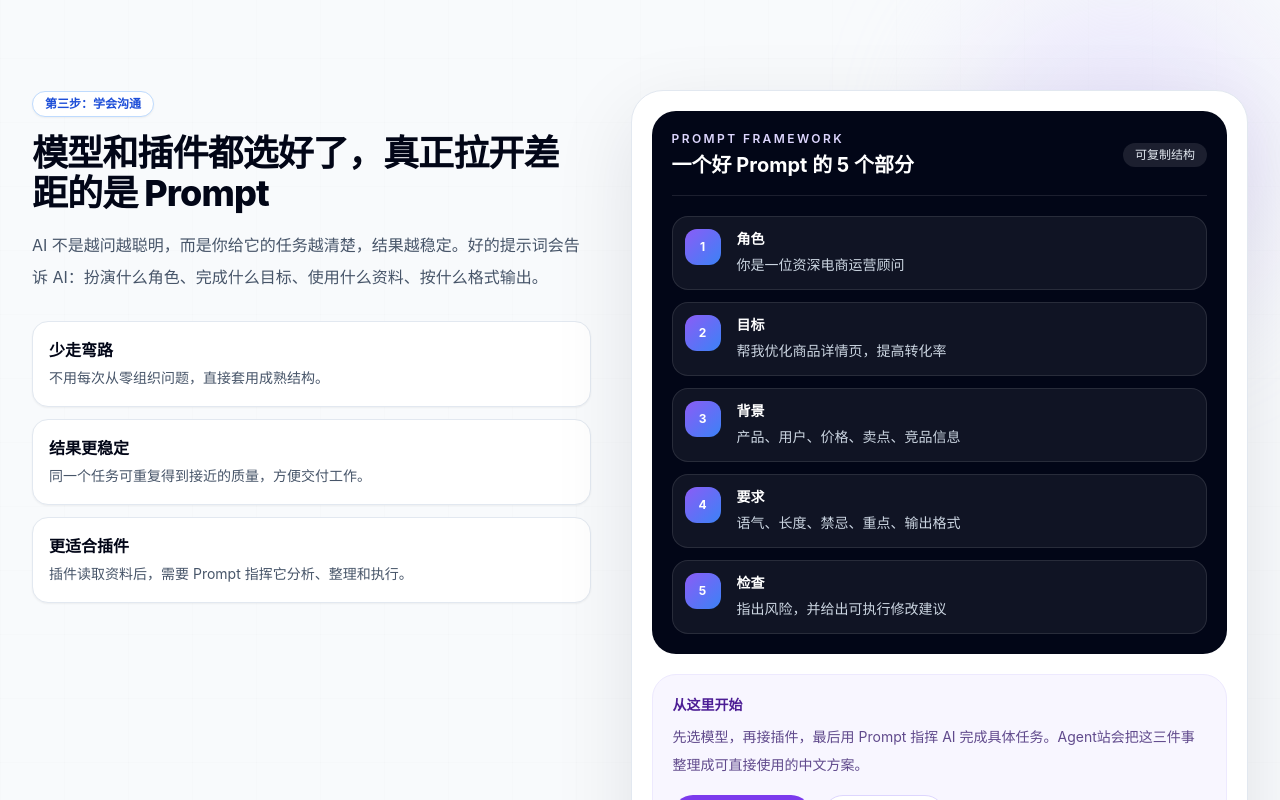
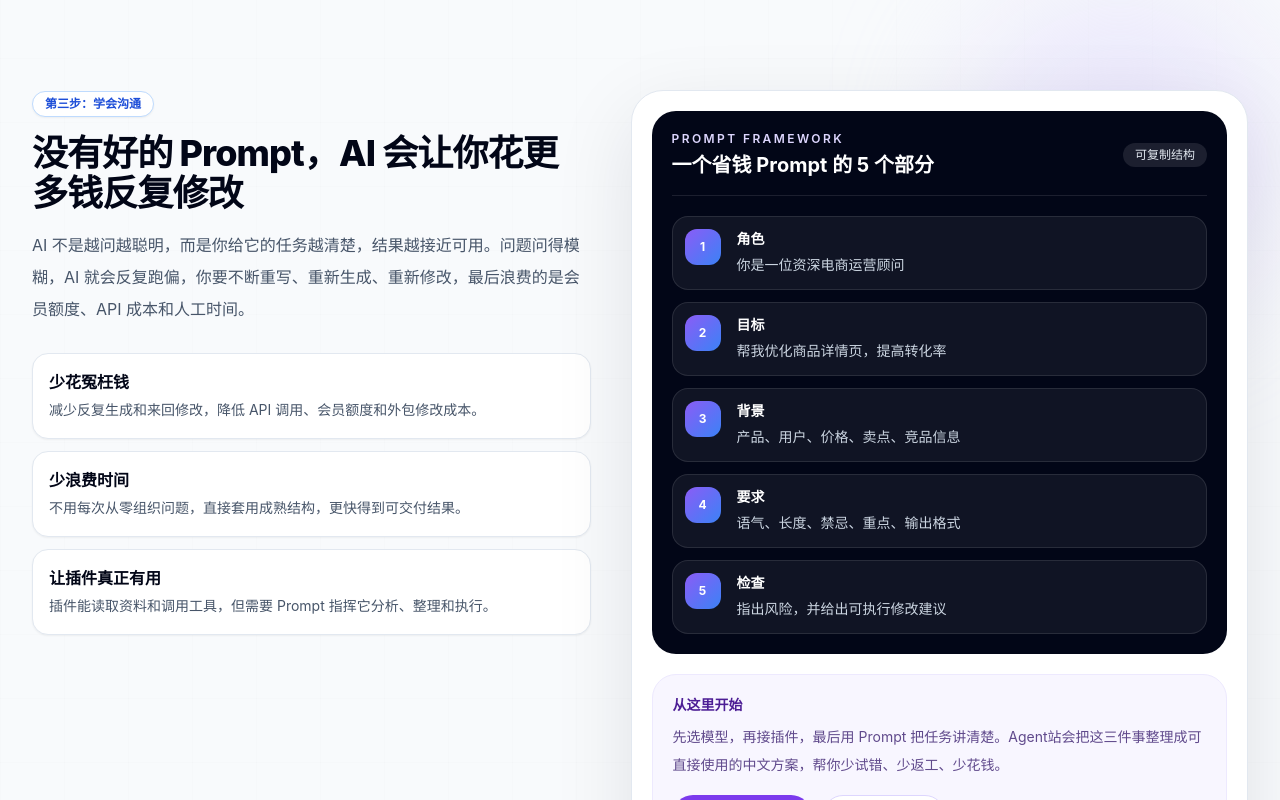
Before and after one commit to chanfaishingandychan-rgb/agentzhan, a Next.js app: page / in a window 1280 px wide. Shown: the part 3720-4520 px from the top of the page. Built offline with nearby package versions, Linux system fonts and the light colour scheme; no server answers.

Commit message:
Clarify prompt cost savings message

```diff
--- a/app/page.tsx
+++ b/app/page.tsx
@@ -366,16 +366,16 @@ export default function HomePage() {
               第三步：学会沟通
             </div>
             <h2 className="text-3xl font-extrabold tracking-tight text-slate-950 sm:text-4xl">
-              模型和插件都选好了，真正拉开差距的是 Prompt
+              没有好的 Prompt，AI 会让你花更多钱反复修改
             </h2>
             <p className="mt-4 text-base leading-8 text-slate-600">
-              AI 不是越问越聪明，而是你给它的任务越清楚，结果越稳定。好的提示词会告诉 AI：扮演什么角色、完成什么目标、使用什么资料、按什么格式输出。
+              AI 不是越问越聪明，而是你给它的任务越清楚，结果越接近可用。问题问得模糊，AI 就会反复跑偏，你要不断重写、重新生成、重新修改，最后浪费的是会员额度、API 成本和人工时间。
             </p>
             <div className="mt-7 grid gap-3">
               {[
-                ["少走弯路", "不用每次从零组织问题，直接套用成熟结构。"],
-                ["结果更稳定", "同一个任务可重复得到接近的质量，方便交付工作。"],
-                ["更适合插件", "插件读取资料后，需要 Prompt 指挥它分析、整理和执行。"],
+                ["少花冤枉钱", "减少反复生成和来回修改，降低 API 调用、会员额度和外包修改成本。"],
+                ["少浪费时间", "不用每次从零组织问题，直接套用成熟结构，更快得到可交付结果。"],
+                ["让插件真正有用", "插件能读取资料和调用工具，但需要 Prompt 指挥它分析、整理和执行。"],
               ].map(([title, desc]) => (
                 <div key={title} className="rounded-2xl border border-slate-200 bg-white p-4 shadow-sm">
                   <div className="font-semibold text-slate-950">{title}</div>
@@ -390,7 +390,7 @@ export default function HomePage() {
               <div className="flex items-center justify-between border-b border-white/10 pb-4">
                 <div>
                   <div className="text-xs font-semibold uppercase tracking-[0.2em] text-violet-200">Prompt Framework</div>
-                  <div className="mt-1 text-xl font-bold">一个好 Prompt 的 5 个部分</div>
+                  <div className="mt-1 text-xl font-bold">一个省钱 Prompt 的 5 个部分</div>
                 </div>
                 <span className="rounded-full bg-white/10 px-3 py-1 text-xs text-slate-200">可复制结构</span>
               </div>
@@ -418,7 +418,7 @@ export default function HomePage() {
             <div className="mt-5 rounded-3xl border border-violet-100 bg-violet-50/70 p-5">
               <div className="text-sm font-bold text-violet-900">从这里开始</div>
               <p className="mt-2 text-sm leading-7 text-violet-950/75">
-                先选模型，再接插件，最后用 Prompt 指挥 AI 完成具体任务。Agent站会把这三件事整理成可直接使用的中文方案。
+                先选模型，再接插件，最后用 Prompt 把任务讲清楚。Agent站会把这三件事整理成可直接使用的中文方案，帮你少试错、少返工、少花钱。
               </p>
               <div className="mt-4 flex flex-wrap gap-3">
                 <Link
```
